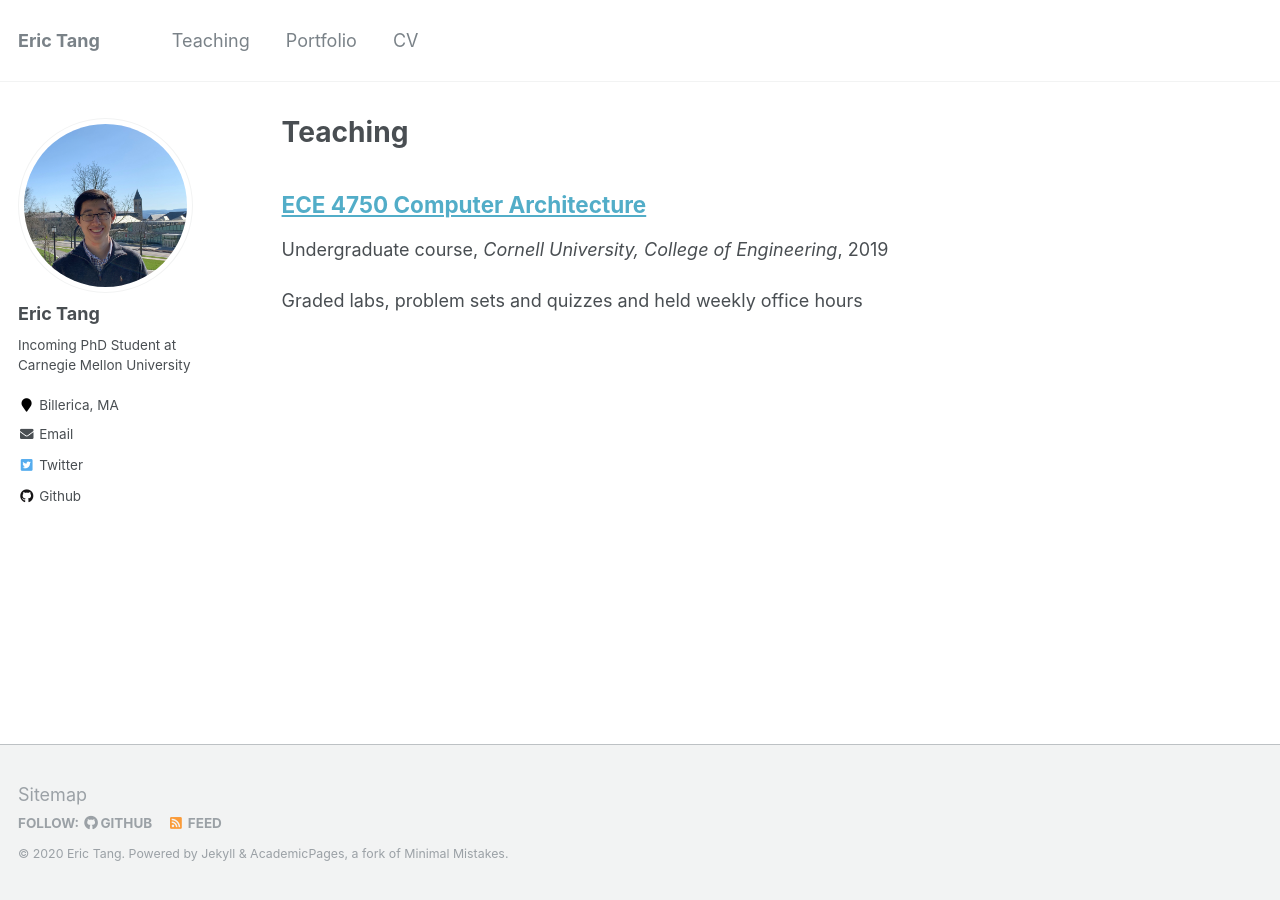
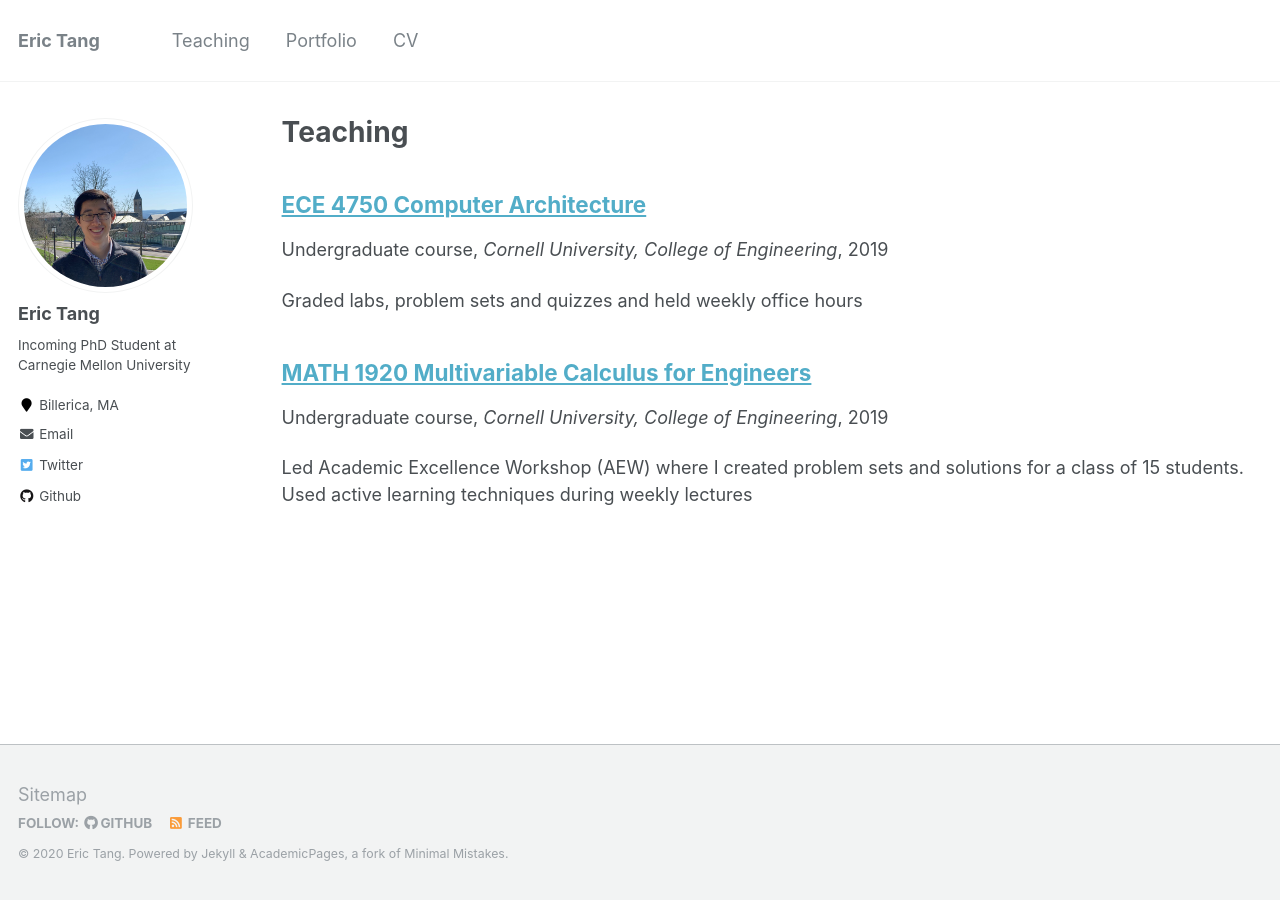
Before and after one commit to erictang25/erictang25.github.io, a Jekyll site: the page built from _pages/teaching.html, in a window 1280 px wide. Built offline with Jekyll 4.4.1, drawn with Linux system fonts in a browser that asks for light colours.

Commit message:
new teaching experience

```diff
--- /dev/null
+++ b/_teaching/2017-fall-teaching-1.md
@@ -0,0 +1,15 @@
+---
+title: "MATH 1920 Multivariable Calculus for Engineers"
+collection: teaching
+type: "Undergraduate course"
+permalink: /teaching/2017-fall-teaching-2
+venue: "Cornell University, College of Engineering"
+date: 2019-08-29
+location: "Ithaca, USA"
+---
+
+Led Academic Excellence Workshop (AEW) where I created problem sets and solutions for a class of 15 students. Used active learning techniques during weekly lectures
+
+Course Description
+=====
+Introduction to multivariable calculus. Topics include partial derivatives, double and triple integrals, line and surface integrals, vector fields, Green's theorem, Stokes' theorem, and the divergence theorem.
```
Also changed, not shown: _teaching/2019-fall-teaching-2.md (renamed from _teaching/2019-fall-teaching-1.md, +1 -1 lines).
